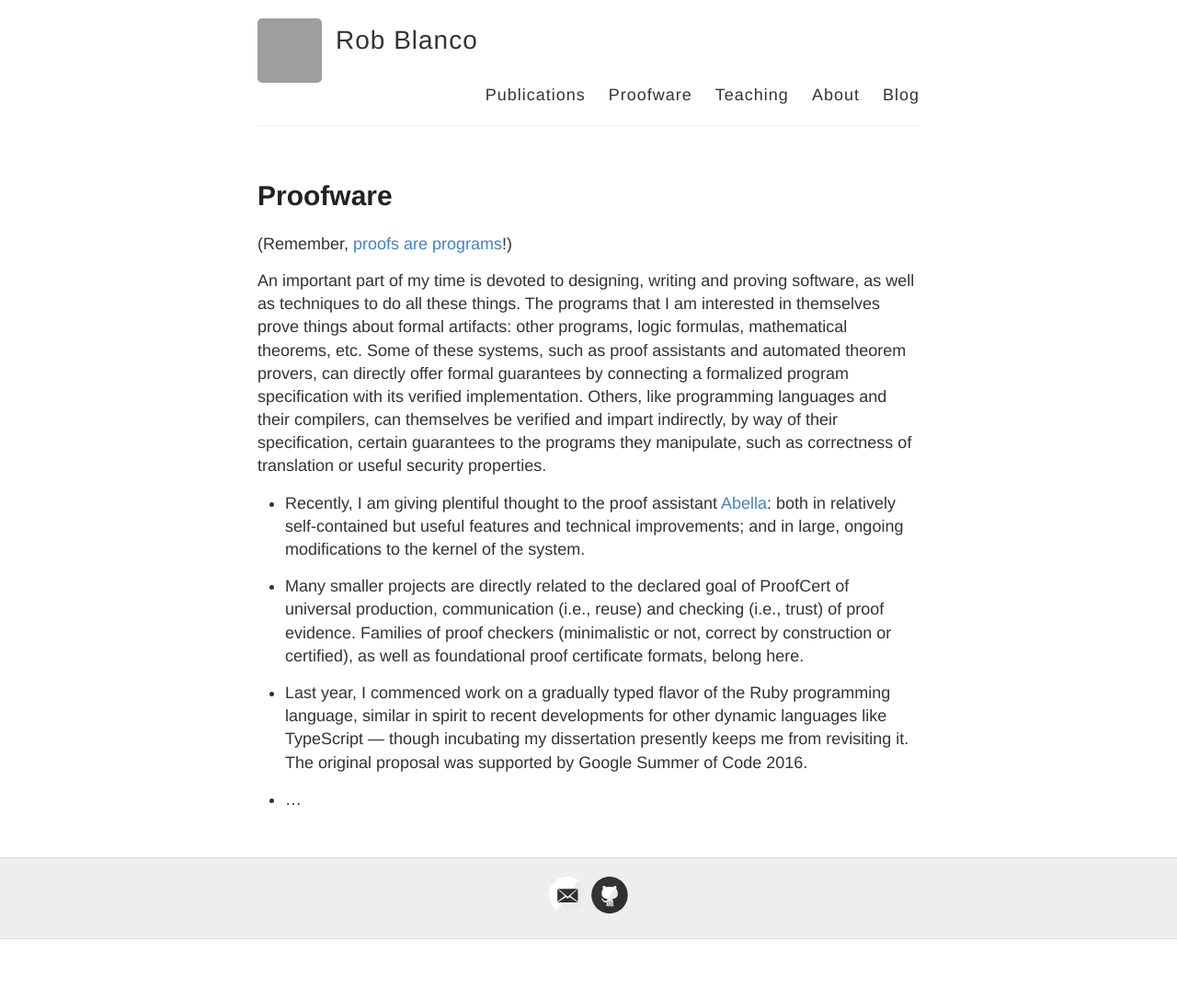
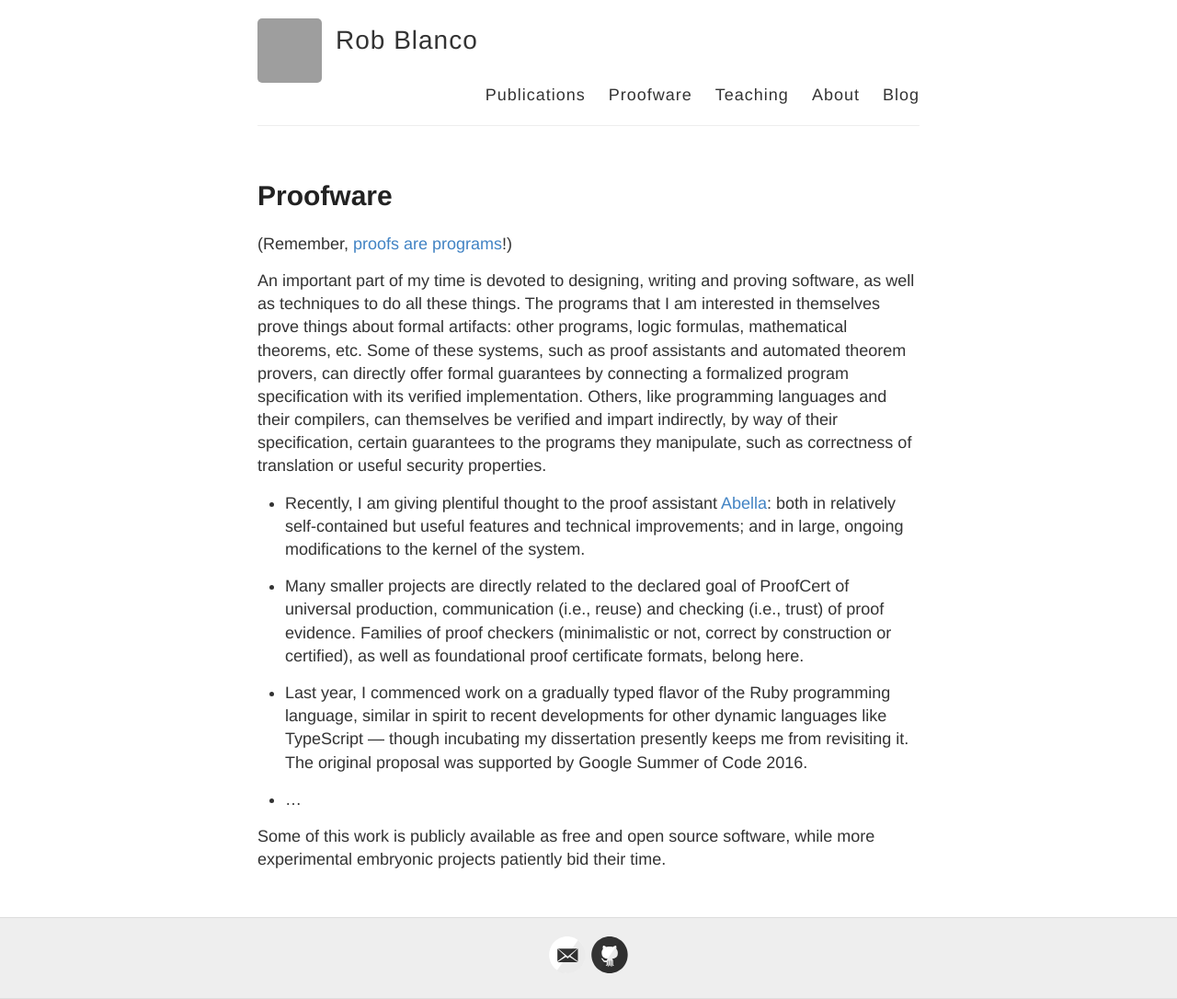
Before and after one commit to robblanco/robblanco.github.io, a Jekyll site: the page built from proofware.md, in a window 1280 px wide. Shown: the whole page at 92% size. Built offline with Jekyll 4.4.1, drawn with Linux system fonts in a browser that asks for light colours; before the commit the page ends 1021 px from its top, so only the background shows below that; grey boxes are pictures that could not be loaded.

Commit message:
Restore missing text from old intro at the end

```diff
--- a/proofware.md
+++ b/proofware.md
@@ -36,3 +36,6 @@ translation or useful security properties.
   Google Summer of Code 2016.
 
 * ...
+
+Some of this work is publicly available as free and open source software, while
+more experimental embryonic projects patiently bid their time.
```
